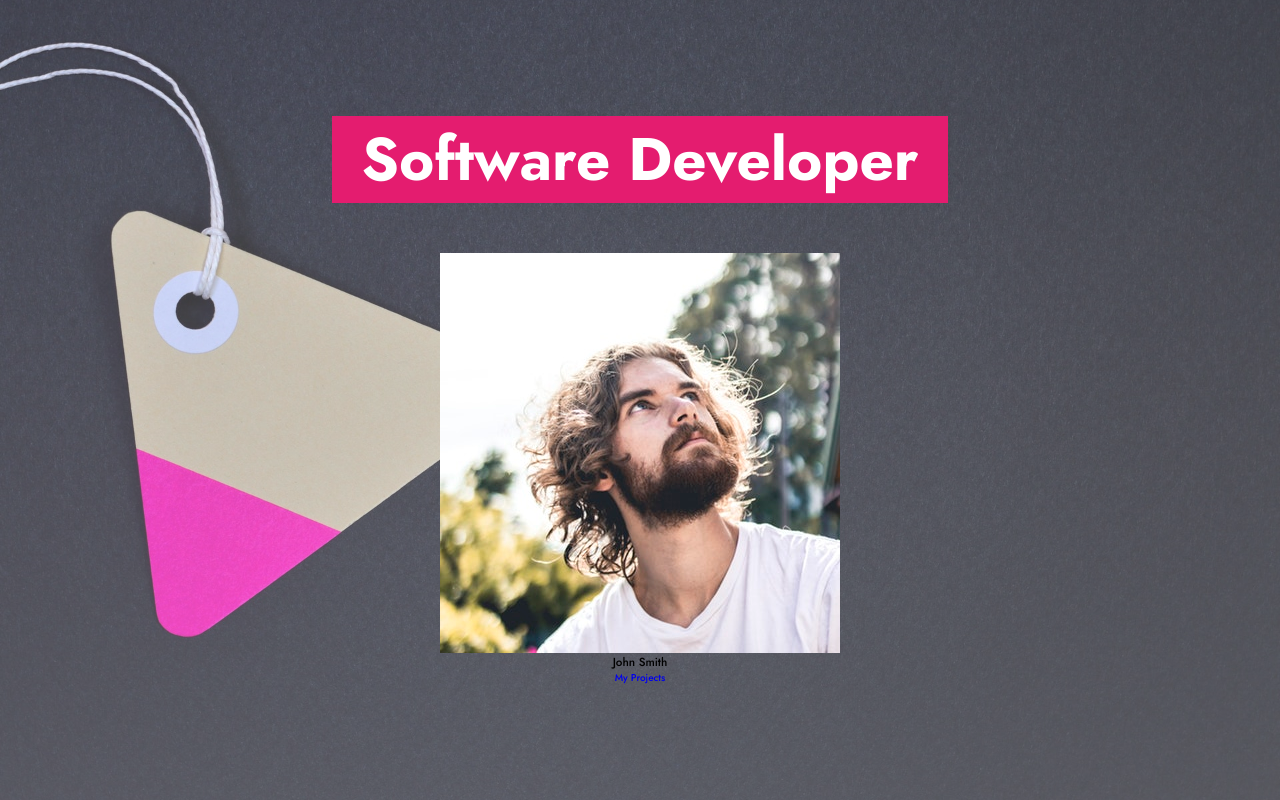
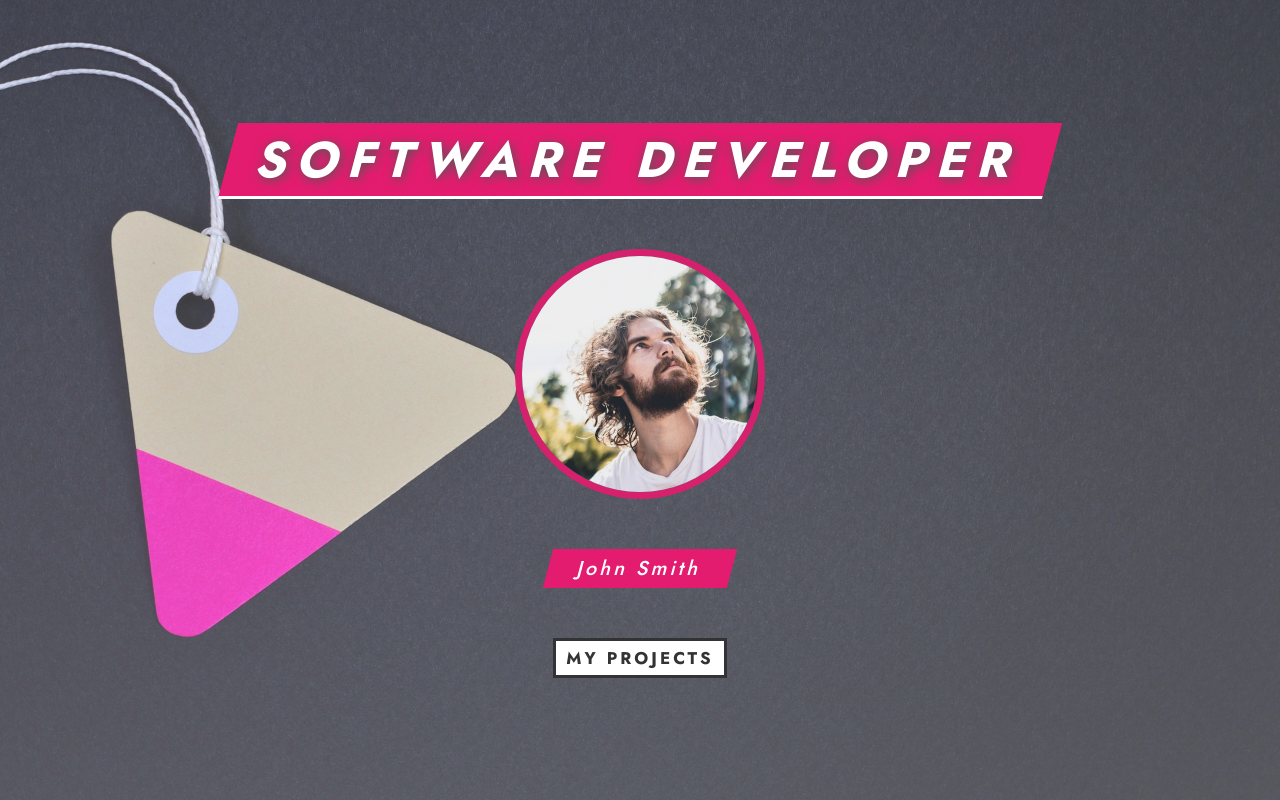
Before and after one commit to JerryDoran/Portfolio-Responsive-Site, a plain HTML site: page index.html in a window 1280 px wide. Drawn offline with Linux system fonts and the light colour scheme.

Commit message:
Finished Section One Landing page

```diff
--- a/styles.css
+++ b/styles.css
@@ -31,10 +31,46 @@ html {
 }
 
 .section-one-heading {
-  font-size: 6rem;
+  font-size: 5rem;
   font-weight: 700;
   color: #fff;
   background-color: #e41c6f;
   padding: 0 3rem;
   margin-bottom: 5rem;
+  letter-spacing: 1rem;
+  text-transform: uppercase;
+  border-bottom: 0.3rem solid #fff;
+  text-shadow: 0.2rem 0.2rem 1rem #555;
+  transform: skew(-15deg);
 }
+
+.person-img {
+  width: 25rem;
+  height: 25rem;
+  object-fit: cover;
+  border-radius: 50%;
+  border: .7rem solid #e41c6f;
+  background-color: rgba(255, 255, 255, 0.7);
+  opacity: .9;
+}
+
+.person-name {
+  font-size: 2rem;
+  color: #fff;
+  background-color:#e41c6f;
+  margin: 5rem 0;
+  padding: .5rem 3rem;
+  letter-spacing: .3rem;
+  transform: skew(-15deg);
+}
+
+.section-one-btn {
+  font-size: 1.7rem;
+  font-weight: 700;
+  color: #333;
+  background-color: #fff;
+  border: .3rem solid #333;
+  padding: .5rem 1rem;
+  text-transform: uppercase;
+  letter-spacing: .3rem;
+}
```
